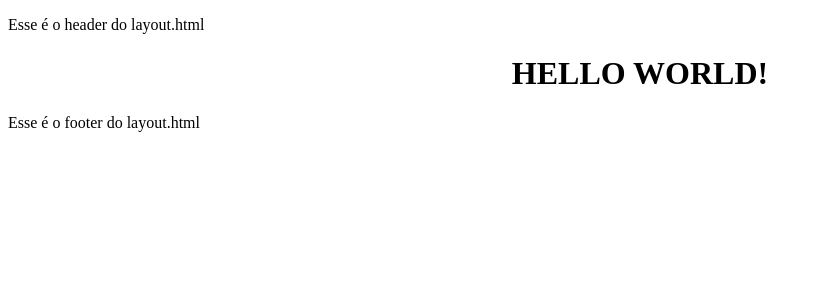
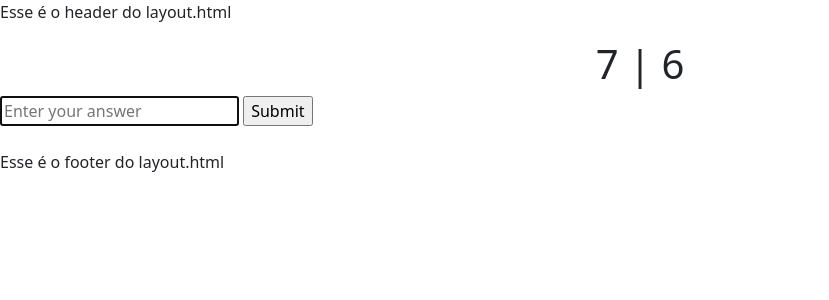
Before and after one commit to ardelabe/websiteMathFarm, a Django app: page / in a window 1280 px wide. Shown: the top 300 px of the page, without its empty margins (0-829 px from the left). Run offline with Django 4.2, Linux system fonts and the light colour scheme.

Commit message:
created the question and messages in JS

```diff
--- /dev/null
+++ b/mathFarmApp/static/mathFarmApp/script.js
@@ -0,0 +1,41 @@
+// let var_test = 22;
+
+// Generate a number between 0 and 10, including 10
+function generateRandomInteger(max) {
+    return Math.floor(Math.random() * max) + 1;
+}
+
+let firstRandomNumber = generateRandomInteger(10);
+let secondRandomNumber = generateRandomInteger(10);
+
+function showMessage(message){
+    document.querySelector(`#${message}`).style.display = 'block';
+}
+// function hideMessage(message){
+//     document.querySelector(`#${message}`).style.display = 'none';
+// }
+
+document.addEventListener('DOMContentLoaded', () => {
+    document.querySelector('#sum_question').innerHTML = `${firstRandomNumber} | ${secondRandomNumber}`
+    // document.querySelector('#correctMessage').style.display = 'none';
+    // document.querySelector('#incorrectMessage').style.display = 'none';
+    // hideMessage('correctMessage')
+    // hideMessage('incorrectMessage')
+    document.querySelector('#answer_form').onsubmit = () => {
+        const answer = document.querySelector('#answer').value;
+        console.log(answer);
+        if (answer == (parseInt(firstRandomNumber) + parseInt(secondRandomNumber))) {
+            // show message 'correct', send form to backend
+            showMessage('correctMessage');
+            console.log('Correct');
+        } else {
+            // show message 'incorrect',
+            showMessage('incorrectMessage');
+            console.log('incorrect');
+        }
+
+
+        // stop form from submitting
+        return false;
+    }
+})
--- a/mathFarmApp/static/mathFarmApp/styles.css
+++ b/mathFarmApp/static/mathFarmApp/styles.css
@@ -1,3 +1,11 @@
 h1 {
   text-align: center;
 }
+
+#incorrectMessage {
+  display: none;
+}
+
+#correctMessage {
+  display: none;
+}
--- a/mathFarmApp/templates/mathFarmApp/index.html
+++ b/mathFarmApp/templates/mathFarmApp/index.html
@@ -1,5 +1,16 @@
 {% extends "mathFarmApp/layout.html" %}
 
 {% block body %}
-    <h1>HELLO WORLD!</h1>
+    <h1 id="sum_question"></h1>
+    <form id="answer_form">
+        <input autofocus id="answer" placeholder="Enter your answer" type="text">
+        <input type="submit">
+    </form>
+    <br>
+    <div id="correctMessage" class="alert alert-success" role="alert">
+        Yay! You got it right!
+    </div>
+    <div id="incorrectMessage" class="alert alert-danger" role="alert">
+        Oh, no! That's not correct...
+    </div>
 {% endblock %}
--- a/mathFarmApp/templates/mathFarmApp/layout.html
+++ b/mathFarmApp/templates/mathFarmApp/layout.html
@@ -4,6 +4,9 @@
 <html lang="en">
     <head>
       <link rel="stylesheet" href="{% static 'mathFarmApp/styles.css' %}">
+      <script src="{% static 'mathFarmApp/script.js' %}"></script>
+      <!-- CSS only -->
+      <link href="https://cdn.jsdelivr.net/npm/bootstrap@5.1.3/dist/css/bootstrap.min.css" rel="stylesheet" integrity="sha384-1BmE4kWBq78iYhFldvKuhfTAU6auU8tT94WrHftjDbrCEXSU1oBoqyl2QvZ6jIW3" crossorigin="anonymous">
     </head>
     <body>
         <header>
```
